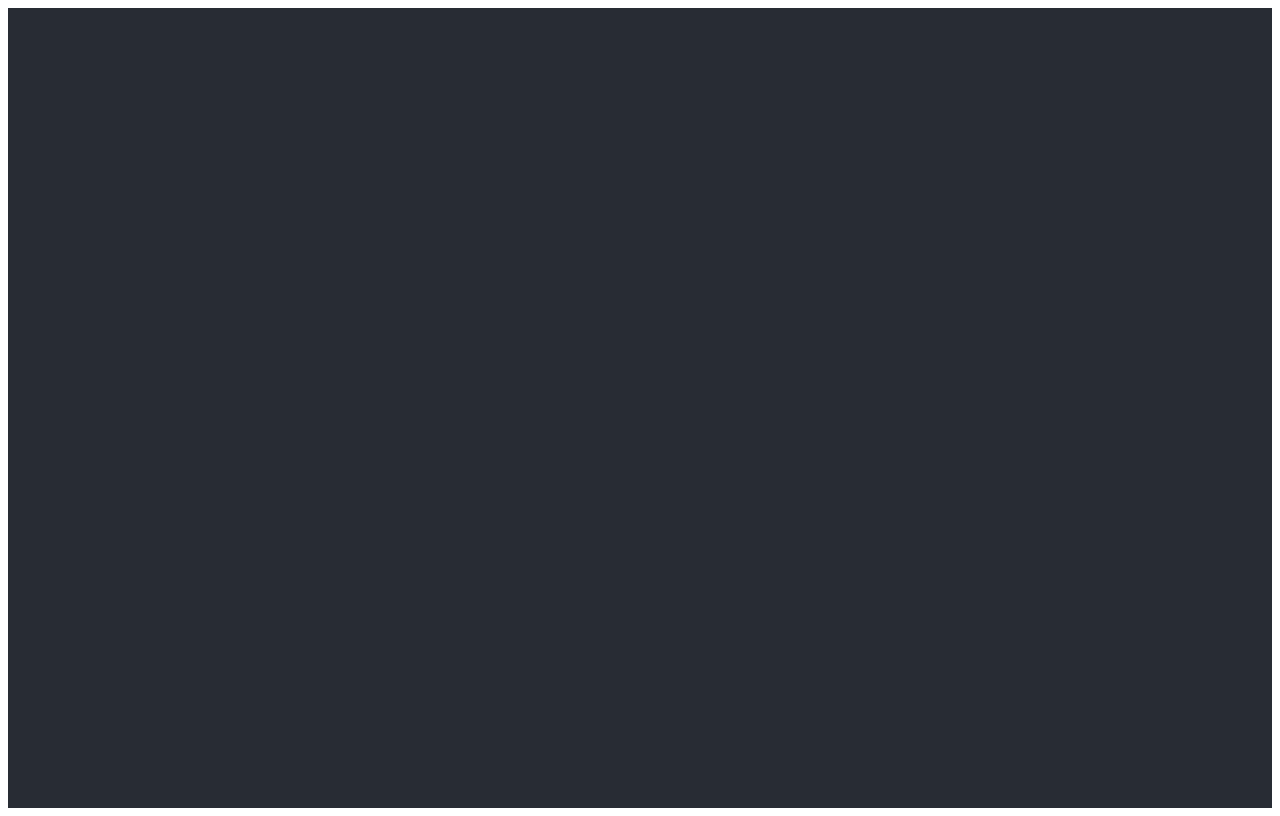
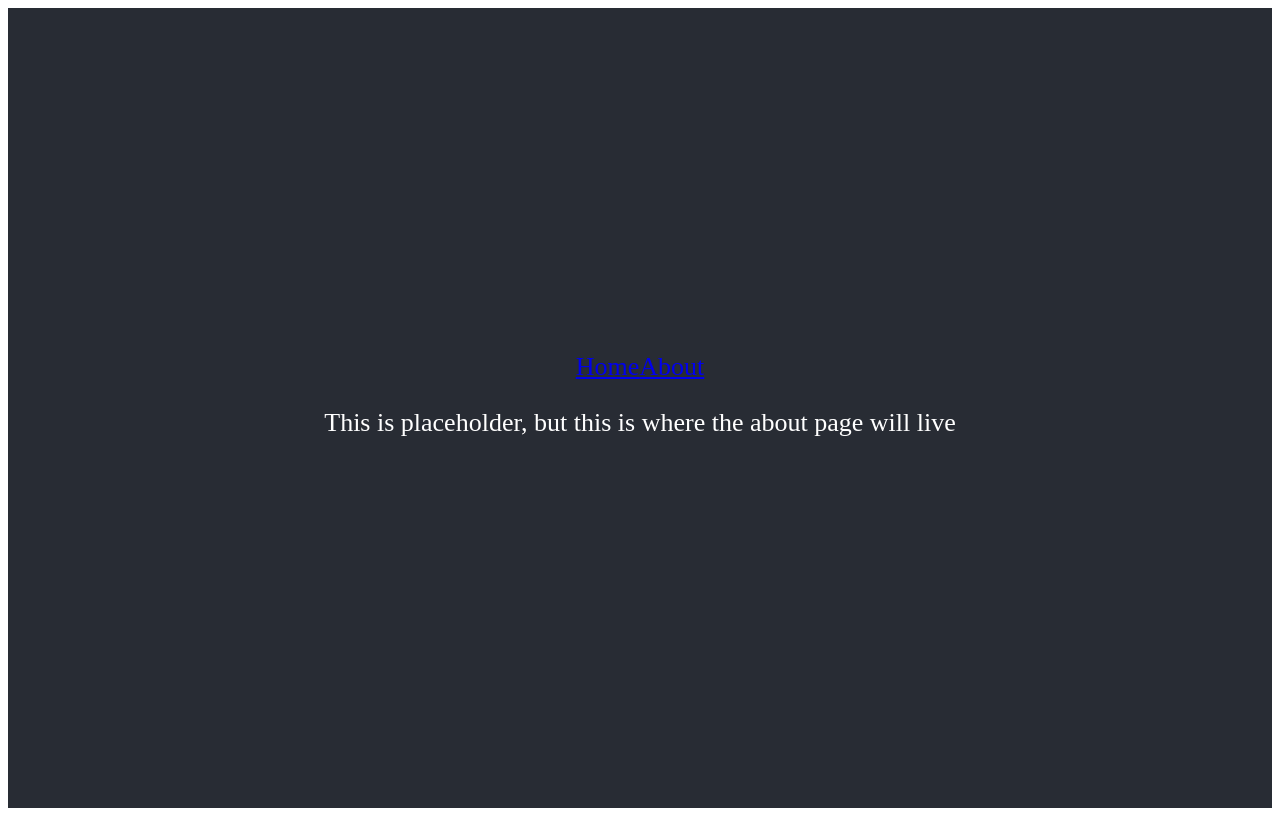
Before and after one commit to mnpkoerner/poetry-science-wrestling, a React (Create React App) app: page /#/about in a window 1280 px wide. Built offline with nearby package versions, Linux system fonts and the light colour scheme.

Commit message:
some new components

```diff
--- /dev/null
+++ b/src/components/About/About.js
@@ -0,0 +1,10 @@
+export default function About() {
+    return (
+        <div>
+            <p>This is placeholder, but this is where the about page will live
+
+            </p>
+        </div>
+
+    )
+}
--- a/src/components/App/App.js
+++ b/src/components/App/App.js
@@ -3,7 +3,7 @@ import './App.css'
 import {
   HashRouter as Router,
   Route,
-  // Redirect,
+  Link,
   Switch,
 } from 'react-router-dom';
 
@@ -12,41 +12,59 @@ import RPS from '../RPS/RPS'
 import Home from '../Home/Home'
 import Register from '../Register/Register'
 import ProtectedRoute from '../ProtectedRoute/ProtectedRoute'
-import Test from '../Test/Test'
+import About from '../About/About'
 import NewPost from '../NewPost/NewPost'
 
 
 function App() {
+
+
   return (
     <Router >
       <div className="App">
         <header className="App-header">
+
+          <div>
+            <Link to="/home">
+              Home
+            </Link>
+            <Link to="/about">
+              About
+            </Link>
+          </div>
+
           <Switch >
             <Route
               exact
               path="/">
               <RPS />
             </Route>
+
             <Route
               exact
               path="/home">
               <Home />
             </Route>
+
+            <Route
+              exact
+              path="/about">
+              <About />
+            </Route>
+
             <Route
               exact
               path="/register">
               <Register />
             </Route>
-            <Route
+
+            <ProtectedRoute
               exact
               path="/newpost">
                 <NewPost/>
-            </Route>
-            <ProtectedRoute
-              exact
-              path="/test">
-              <Test />
             </ProtectedRoute>
+
+
           </Switch>
 
         </header>
--- a/src/components/Blog/Blog.js
+++ b/src/components/Blog/Blog.js
@@ -14,10 +14,22 @@ export default function Blog () {
     }, [dispatch])
 
     console.log('posts', posts)
+
     return(
         <>
             <h1 onClick={()=>history.push('/register')}>LOGIN</h1>
-            <pre>{JSON.stringify(posts)}</pre>
+            {/* <pre>{JSON.stringify(posts)}</pre> */}
+
+                {posts.map((post)=>{
+                    return(
+                        <div>
+                            <h1>{post.title}</h1>
+                            <p>{post.body}</p>
+                        </div>
+                    )
+                })}
+
+
         </>
     )
 }
--- /dev/null
+++ b/src/components/Crossword/Crossword.js
@@ -0,0 +1,5 @@
+export default function Crossword () {
+    return (
+        <p>This is where the return will live</p>
+    )
+}
--- a/src/components/Test/Test.js
+++ /dev/null
@@ -1,9 +0,0 @@
-export default function Test() {
-    return(
-        <div><iframe title="frame" src="https://open.spotify.com/embed/playlist/27vj4AcT7Tr9wU2FP9wZIn" width="300" height="380" frameborder="0" allowtransparency="true" allow="encrypted-media"></iframe>
-        <h1>THIS IS A GOOD THING</h1>
-        <a href="https://imgur.com/tVA0r8B"><img src="https://i.imgur.com/tVA0r8B.jpg" title="source: imgur.com" alt="self portrait"/></a>
-        </div>
-
-    )
-}
--- a/src/redux/reducers/blog.posts.reducer.js
+++ b/src/redux/reducers/blog.posts.reducer.js
@@ -3,14 +3,12 @@ import { combineReducers } from 'redux';
 const postsReducer = (state = [], action) => {
     switch (action.type) {
       case 'SET_POSTS':
+        console.log(action.payload)
         return action.payload;
       default:
         return state;
     }
   };
 
-  // user will be on the redux state at:
-  // state.user
-  export default combineReducers({
-    postsReducer,
-  })
+
+  export default postsReducer
```
Also changed, not shown: 1 other file (tests, documents, lock files or other folders).
